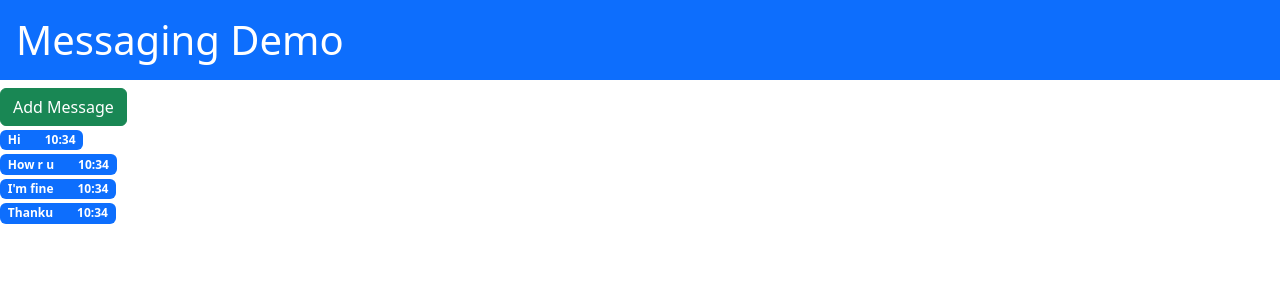
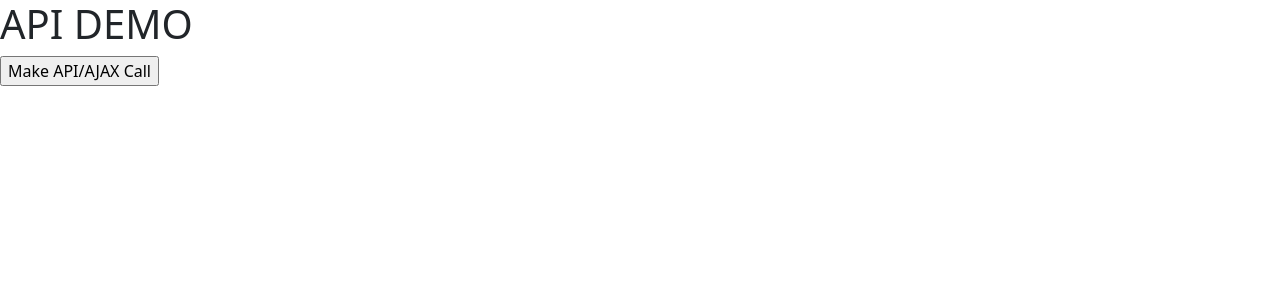
Before and after one commit to ROHITSABI/my-app, a React (Create React App) app: page / in a window 1280 px wide. Shown: the top 300 px of the page. Built offline with nearby package versions, Linux system fonts and the light colour scheme.

Commit message:
make api call

```diff
--- a/package.json
+++ b/package.json
@@ -6,6 +6,7 @@
     "@testing-library/jest-dom": "^5.16.5",
     "@testing-library/react": "^13.4.0",
     "@testing-library/user-event": "^13.5.0",
+    "axios": "^1.2.1",
     "bootstrap": "^5.2.3",
     "react": "^18.2.0",
     "react-dom": "^18.2.0",
--- a/src/App.js
+++ b/src/App.js
@@ -1,41 +1,31 @@
+import axios from "axios";
 import { useState } from "react";
 
 function App() {
-  let [list, setList] = useState([
-    { message: "Hi", messageTime: new Date() },
-    { message: "How r u", messageTime: new Date() },
-    { message: "I'm fine", messageTime: new Date() },
-    { message: "Thanku", messageTime: new Date() },
-  ]);
+  let [title] = useState("API DEMO");
+  let [messageList, setMessageList] = useState([]);
 
-  let addMessage = () => {
-    let newMessage = { message: "Looking Hot", messageTime: new Date() };
-    list = [newMessage, ...list];
-    setList(list);
+  let getAllMessages = async () => {
+    let url = "http://localhost:3001/messages";
+    let response = await axios.get(url);
+
+    messageList = [...response.data];
+    setMessageList(messageList);
   };
 
   return (
     <div>
-      <h1 className="bg-primary text-white p-3">Messaging Demo</h1>
+      <h1>{title}</h1>
       <input
-        className="btn btn-success"
         type="button"
-        value="Add Message"
-        onClick={addMessage}
+        value="Make API/AJAX Call"
+        onClick={getAllMessages}
       />
 
-      {list.map((item, index) => (
-        <div key={index} className="d-flex my-1">
-          <div className="badge text-bg-primary">
-            {item.message}
-            <span className="ms-4">
-              {item.messageTime.getHours()}:{item.messageTime.getMinutes()}
-            </span>
-          </div>
-        </div>
+      {messageList.map((item) => (
+        <div>{item.message}</div>
       ))}
     </div>
   );
 }
-
 export default App;
```
Also changed, not shown: 1 other file (tests, documents, lock files or other folders).
